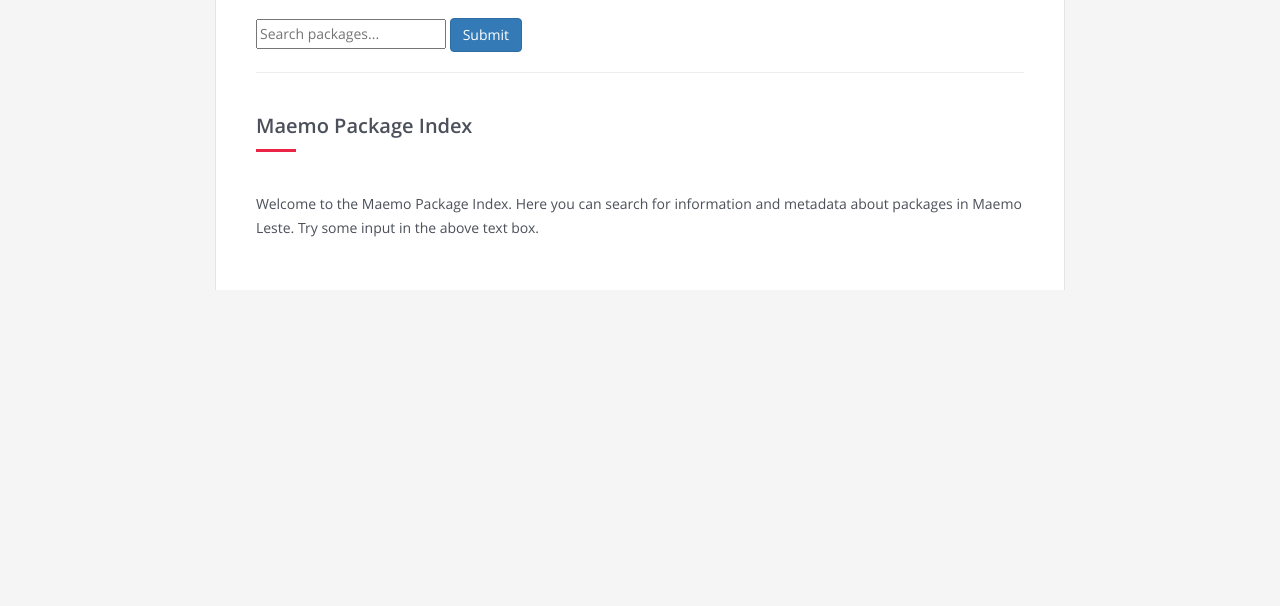
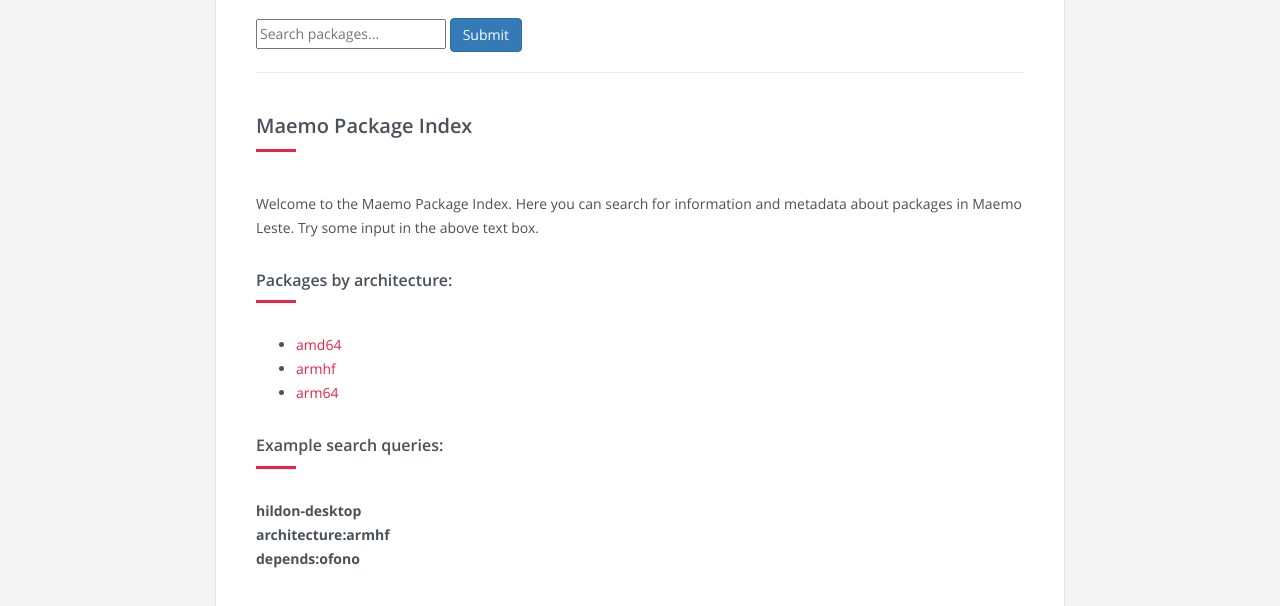
Before and after one commit to maemo-leste/mpi, a plain HTML site: page index.html in a window 1280 px wide. Shown: the part 122-728 px from the top of the page. Drawn offline with Linux system fonts and the light colour scheme; files that its build step writes are made by us from their sources; files whose address does not match are found by name.

Commit message:
Add some examples in index.html.

```diff
--- a/index.html
+++ b/index.html
@@ -39,5 +39,19 @@
     information and metadata about packages in Maemo Leste. Try some input in
     the above text box.</p>
 
+    <h3>Packages by architecture:</h3>
+    <p><ul>
+    <li><a href="/pkgweb/search?q=architecture%3Aamd64">amd64</a></li>
+    <li><a href="/pkgweb/search?q=architecture%3Aarmhf">armhf</a></li>
+    <li><a href="/pkgweb/search?q=architecture%3Aarm64">arm64</a></li>
+    </ul></p>
+
+    <h3>Example search queries:</h3>
+    <p>
+	<b>hildon-desktop</b><br>
+	<b>architecture:armhf</b><br>
+	<b>depends:ofono</b><br>
+    </p>
+
 </body>
 </html>
```
